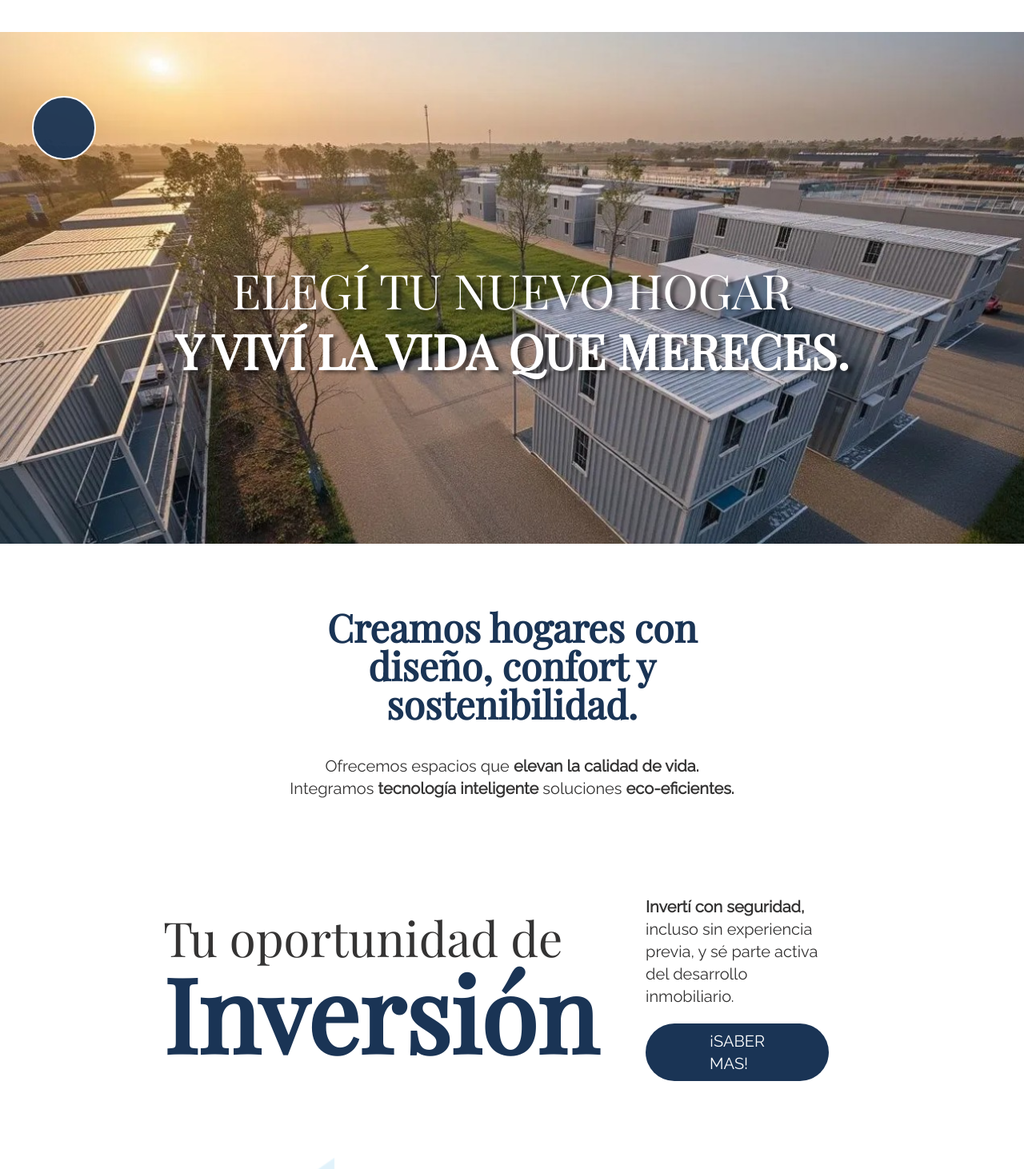
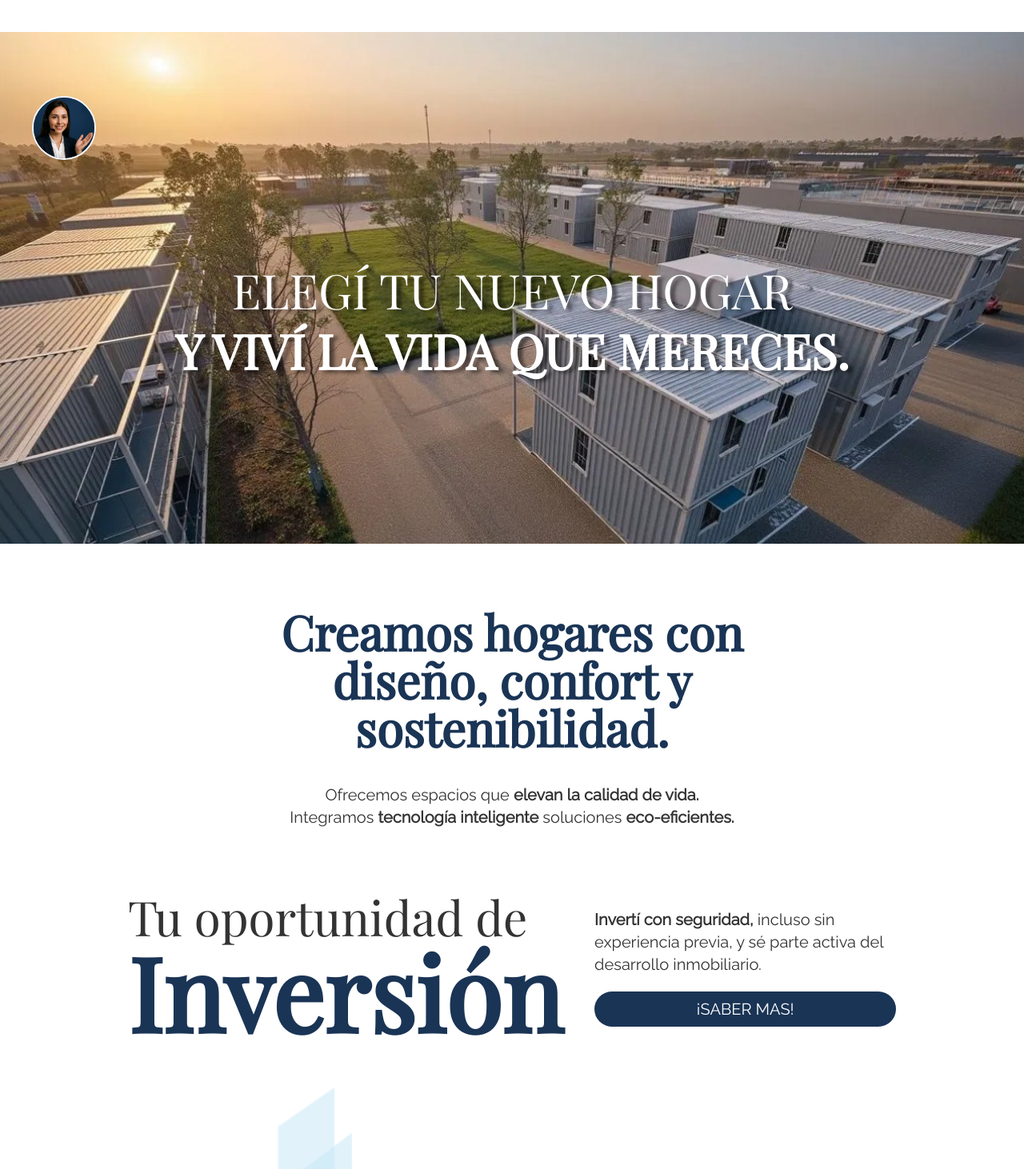
Before and after one commit to ValentinGarro/coradir_homes, a Next.js app: page / in a window 1280 px wide. Shown: the part 200-1662 px from the top of the page at 80% size. Built offline with nearby package versions, Linux system fonts and the light colour scheme.

Commit message:
arreglando estilos / arreglo de tamanios - espaciados

```diff
--- a/src/app/beneficios/components/carrucel.tsx
+++ b/src/app/beneficios/components/carrucel.tsx
@@ -44,7 +44,7 @@ export default function Carrucel(){
                                         alt="Slider"
                                         width={2000}
                                         height={2000}
-                                        className="w-full h-full object-contain"
+                                        className="w-full h-full "
                                     />
                                 </div>
                         ))
@@ -55,7 +55,7 @@ export default function Carrucel(){
                             sliders.map((_,index) => (
                                 <button
                                     key={`slider-${index}`}
-                                    className="w-5 h-5 bg-white/70 rounded-full cursor-pointer"
+                                    className="w-3 h-3 bg-white/70 rounded-full cursor-pointer"
                                     onClick={() => setCurrentSlide(index)}
                                     style={{
                                         backgroundColor: index === currentSlide ? "white" : "rgba(255,255,255,0.7)"  ,
--- a/src/app/beneficios/page.tsx
+++ b/src/app/beneficios/page.tsx
@@ -11,7 +11,7 @@ export default function Page(){
             <section className="relative container bg-white flex flex-col items-center justify-start xl:py-16 xl:px-36 gap-5">
                 <h1 className="text-blue font-playfair xl:text-9xl font-bold text-left  w-[60%]">Beneficios</h1>
                 <h2 className="text-black font-raleway xl:text-6xl text-left w-[60%]">DE ELEGIR CORADIR PARA <br/> <b>TUS INVERSIONES.</b></h2>
-                <section className="flex flex-col items-center justify-center  w-[80%] gap-5 xl:text-5xl">
+                <section className="flex flex-col items-center justify-center  w-[80%] gap-14 xl:text-5xl">
                     <p className="font-raleway text-black w-full">Accedé al mercado inmobiliario con <b>proyectos modernos, seguros y de alta rentabilidad.</b></p>
                     <p className="font-raleway text-black w-full">
                         <b>Con infraestructura inteligente, eficiencia
--- a/src/app/casa-joven/page.tsx
+++ b/src/app/casa-joven/page.tsx
@@ -10,7 +10,7 @@ export default function CasaJoven() {
     return (
         <>
             <section className="relative container flex flex-col items-center justify-start gap-5 min-h-[100vh]">
-                <h1 className="text-blue font-playfair xl:text-7xl font-bold">Casa Jóven</h1>
+                <h1 className="text-blue font-playfair xl:text-8xl font-bold mb-10">Casa Jóven</h1>
                 <div
                 className={`flex flex-col items-center justify-center text-white py-4 px-16 text-center  gap-2
                 bg-blue-gray rounded-full rounded-tr-none w-[50%] `}>
@@ -25,7 +25,7 @@ export default function CasaJoven() {
                         className="w-72 h-72 absolute z-10 top-0 right-0 rounded-full"
                     />
 
-                    <p className="text-center text-black font-raleway xl:text-2xl w-[50%]">
+                    <p className="text-center text-black font-raleway xl:text-3xl w-[50%]">
                         Tu nuevo comienzo empieza en Coradir Homes.
                         Viviendas modernas, seguras y accesibles,
                         pensadas para acompañarte en cada etapa de la
@@ -42,19 +42,19 @@ export default function CasaJoven() {
                         height={1000}
                         className="w-72 h-72 absolute z-10 bottom-0 left-0 transform  -translate-y-1/2   rounded-full"
                     />
-                    <p className="text-center text-black font-raleway xl:text-2xl w-[50%]">
+                    <p className="text-center text-black font-raleway xl:text-3xl w-[50%]">
                         <b>Confort total desde el primer día:</b><br/>
                         Sin preocuparte por mantenimiento ni estructura.
                     </p>
-                    <p className="text-center text-black font-raleway xl:text-2xl w-[50%]">
+                    <p className="text-center text-black font-raleway xl:text-3xl w-[50%]">
                         <b>Seguridad inteligente 24/7: </b><br/>
                         Vigilancia en tiempo real con IA para que descanses tranquila.
                     </p>
-                    <p className="text-center text-black font-raleway xl:text-2xl w-[50%]">
+                    <p className="text-center text-black font-raleway xl:text-3xl w-[50%]">
                         <b>Tecnología que simplifica tu vida:</b><br/>
                         Todo pensado para un estilo de vida cómodo y actual.
                     </p>
-                    <p className="text-center text-black font-raleway xl:text-2xl w-[50%]">
+                    <p className="text-center text-black font-raleway xl:text-3xl w-[50%]">
                         <b>Ubicación estratégica + precio accesible:</b><br/>
                         Calidad y conectividad sin sacrificar tu presupuesto.
                     </p>
--- a/src/app/components/bot.tsx
+++ b/src/app/components/bot.tsx
@@ -1,5 +1,6 @@
 "use client"
 import { motion } from "framer-motion";
+import Image from "next/image";
 
 export default function Bot() {
     return (
@@ -16,7 +17,15 @@ export default function Bot() {
                 }}
             />
             {/* Botón principal */}
-            <span className="relative z-10 bg-blue/95 transition-all ease-in-out duration-200 hover:bg-blue w-20 h-20 rounded-full border-2 border-white cursor-pointer" />
+            <span className="relative z-10 bg-blue/95 transition-all ease-in-out duration-200 hover:bg-blue w-20 h-20 rounded-full border-2 border-white cursor-pointer" >
+                <Image
+                    src="/img/chatbot.png"
+                    alt="Chatbot"
+                    width={100}
+                    height={100}
+                    className="w-full h-full rounded-full"
+                />
+            </span>
         </span>
     );
 }
--- a/src/app/components/home/components/sectionCreateHomes.tsx
+++ b/src/app/components/home/components/sectionCreateHomes.tsx
@@ -4,7 +4,7 @@ import SectionActives from "./sectionActives";
 export default function SectionCreateHomes(){
     return(
         <section className="flex flex-col items-center justify-center bg-white rounded-t-4xl p-10 container xl:pt-20">
-            <h2 className="xl:text-5xl w-[50%] text-center font-playfair text-blue font-bold">Creamos hogares con diseño, confort y sostenibilidad.</h2>
+            <h2 className="xl:text-6xl w-[50%] text-center font-playfair text-blue font-bold">Creamos hogares con diseño, confort y sostenibilidad.</h2>
             <p className="xl:text-xl w-full text-center font-raleway text-black mt-10"> Ofrecemos espacios que <b>elevan la calidad de vida.</b> <br/>  </p>
             <p className="xl:text-xl w-full text-center font-raleway text-black mb-20">Integramos <b>tecnología inteligente</b>  soluciones <b>eco-eficientes.</b> </p>
 
--- a/src/app/components/home/components/sectionInvestments.tsx
+++ b/src/app/components/home/components/sectionInvestments.tsx
@@ -2,19 +2,19 @@ import Link from "next/link";
 
 export default function SectionInvestments(){
     return(
-        <section className="xl:w-[70%] flex items-center justify-center gap-5">
+        <section className="xl:w-[80%] flex items-center justify-center gap-10">
             <h2 className="font-playfair text-black xl:text-6xl">
                 Tu oportunidad de <br/>
                 <b className="text-blue font-bold font-playfair xl:text-9xl">Inversión</b>
             </h2>
-            <div className="w-[40%] flex flex-col justify-center items-center gap-5 p-10">
+            <div className="w-full flex flex-col justify-center items-center gap-5  ">
                 <p className="xl:text-xl font-raleway text-black">
                     <b>Invertí con seguridad,</b> incluso sin experiencia previa,
                     y sé parte activa del desarrollo inmobiliario.
                 </p>
                 <Link
                     href="/"
-                    className="xl:text-xl font-raleway bg-blue uppercase text-white px-20 py-2 rounded-full"
+                    className="text-center w-full xl:text-xl font-raleway bg-blue uppercase text-white py-2 rounded-full"
                 >
                     ¡Saber mas!
                 </Link>
```
Also changed, not shown: public/img/chatbot.png (added).
